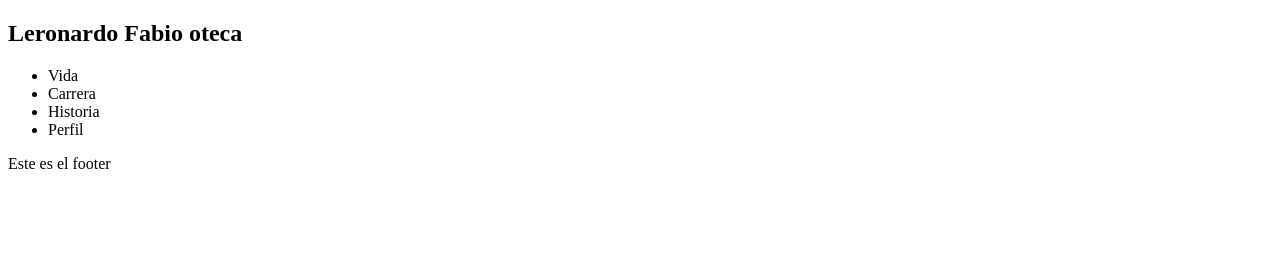
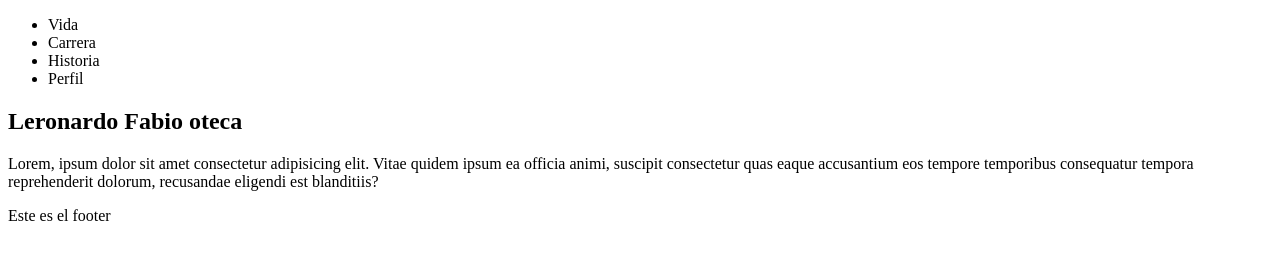
Before and after one commit to oteka21/git-2019, a plain HTML site: page index.html in a window 1280 px wide. Drawn offline with Linux system fonts and the light colour scheme.

Commit message:
volvemos a commitear el experimento

```diff
--- a/index.html
+++ b/index.html
@@ -7,11 +7,6 @@
     <title>Document</title>
 </head>
 <body>
-    <Section>
-        <h1>
-            Leronardo Fabio oteca
-        </h1>
-    </Section>
     <Header>
         <ul>
             <li>Vida</li>
@@ -20,6 +15,14 @@
             <li>Perfil</li>
         </ul>
     </Header>
+    <Section>
+        <h1>
+            Leronardo Fabio oteca
+        </h1>
+        <p>
+            Lorem, ipsum dolor sit amet consectetur adipisicing elit. Vitae quidem ipsum ea officia animi, suscipit consectetur quas eaque accusantium eos tempore temporibus consequatur tempora reprehenderit dolorum, recusandae eligendi est blanditiis?
+        </p>
+    </Section>
     <Footer>
         <p>Este es el footer</p>
     </Footer>
```
